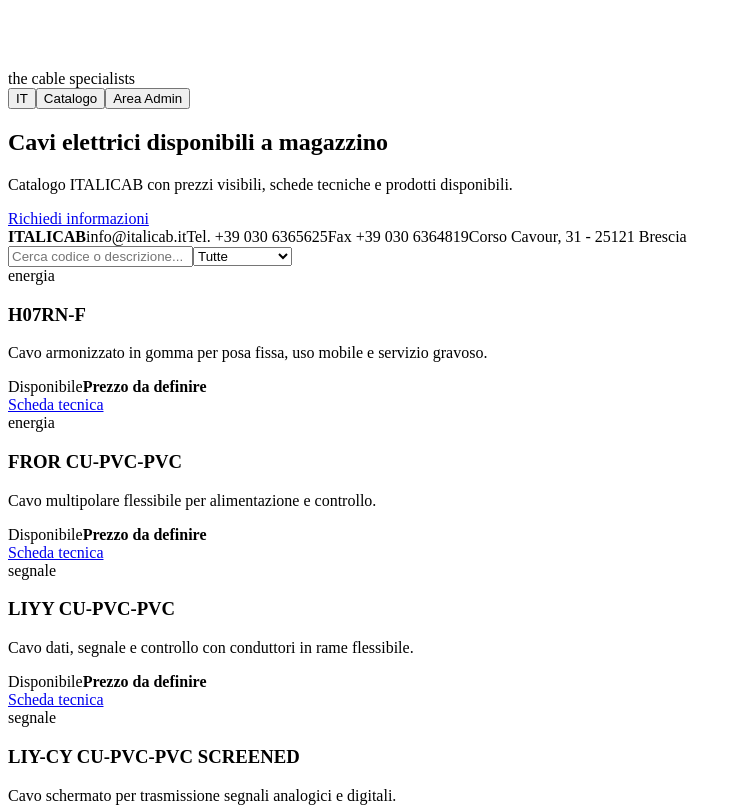
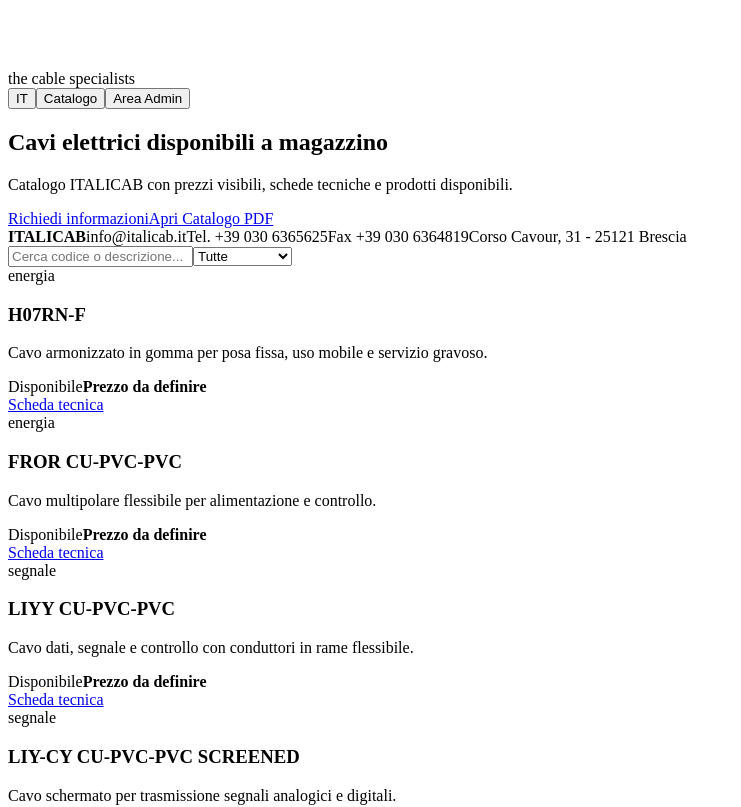
Before and after one commit to Italicab/italicab-clean, a React (Vite) app: page / in a window 1280 px wide. Shown: the part 1080-1887 px from the top of the page, without its empty margins (0-741 px from the left). Built offline with nearby package versions, Linux system fonts and the light colour scheme; the HTML template or start-up script is replaced by a standard one.

Commit message:
Update App.jsx

```diff
--- a/src/App.jsx
+++ b/src/App.jsx
@@ -99,7 +99,12 @@
 
     {view === 'catalogue' && <main>
       <section className="hero">
-        <div><h1>{t.title}</h1><p>{t.subtitle}</p><a className="primary" href="mailto:info@italicab.it">{t.request}</a></div>
+        <div>
+  <h1>{t.title}</h1>
+  <p>{t.subtitle}</p>
+  <a className="primary" href="mailto:info@italicab.it">{t.request}</a>
+  <a className="primary" href="/datasheets/ITALICAB-catalogue.pdf" target="_blank">Apri Catalogo PDF</a>
+</div>
         <div className="contact"><b>ITALICAB</b><span>info@italicab.it</span><span>Tel. +39 030 6365625</span><span>Fax +39 030 6364819</span><span>Corso Cavour, 31 - 25121 Brescia</span></div>
       </section>
       <section className="filters"><input placeholder={t.search} value={query} onChange={e => setQuery(e.target.value)} /><select value={cat} onChange={e => setCat(e.target.value)}><option value="all">{t.all}</option>{categories.map(c => <option key={c} value={c}>{c}</option>)}</select></section>
```
